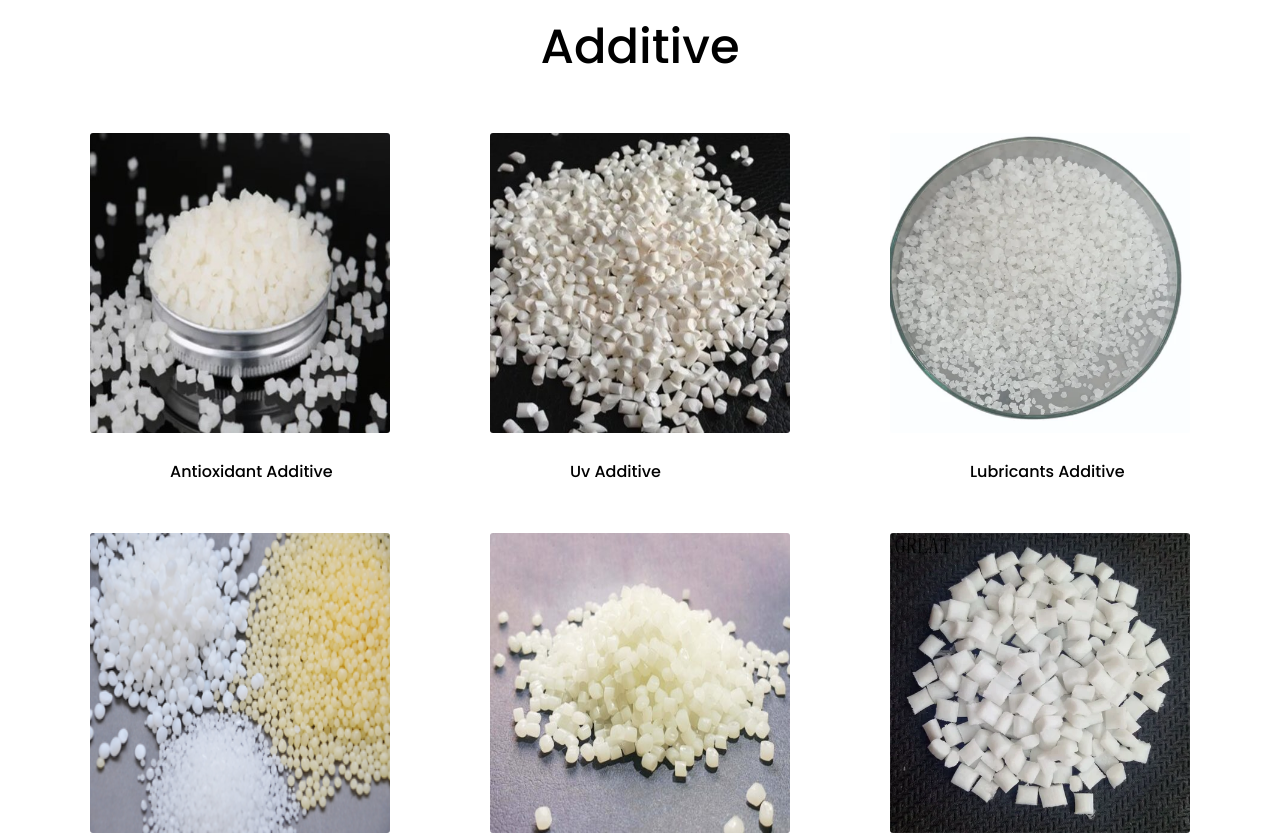
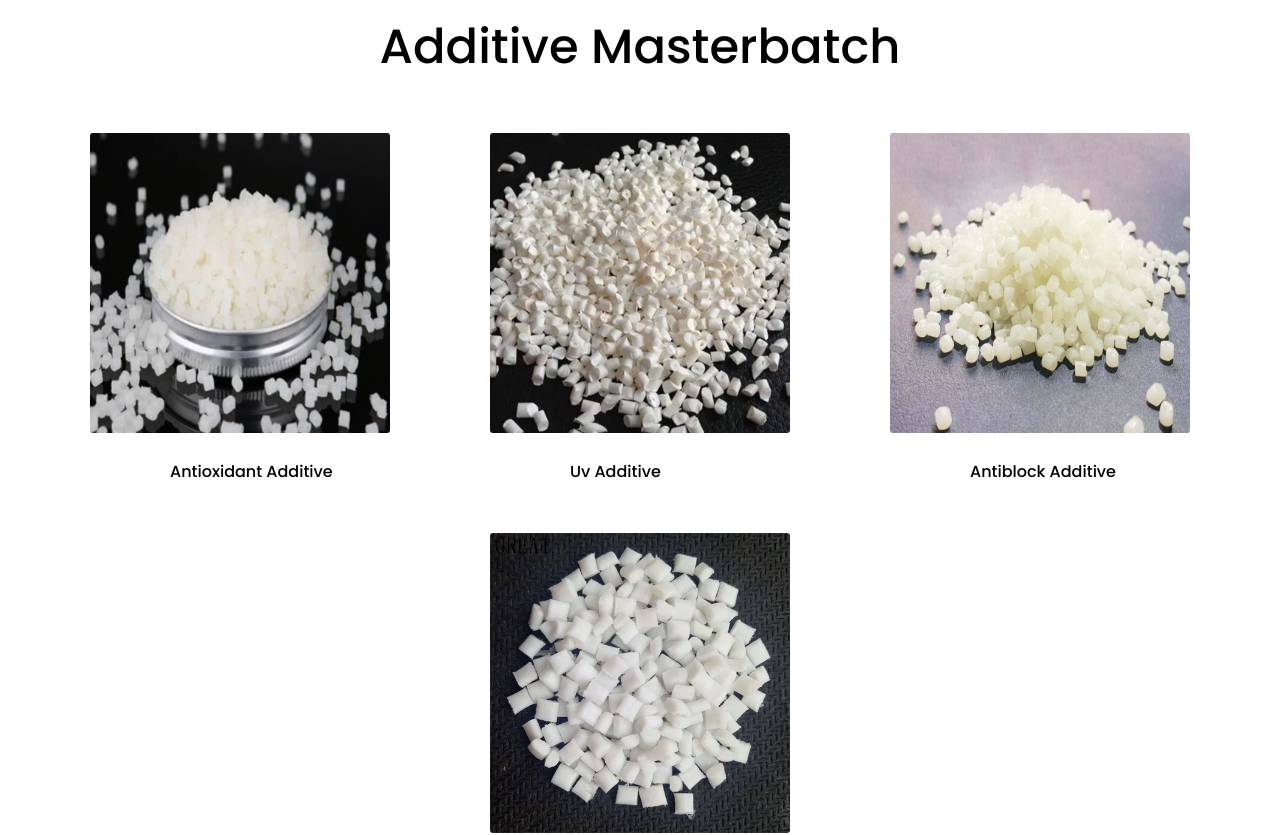
Before and after one commit to akshit-gautam/VisionAdvancedpolymers, a React (Create React App) app: page /products in a window 1280 px wide. Shown: the part 700-1535 px from the top of the page. Built offline with nearby package versions, Linux system fonts and the light colour scheme.

Commit message:
imagesdecrease

```diff
--- a/src/Products/Products.jsx
+++ b/src/Products/Products.jsx
@@ -46,7 +46,7 @@ export const Products = () => {
                 </div>
             </div>
             <div className="additives">
-                additive
+                additive masterbatch
             </div>
             <div className="products">
                 <div className="store">
@@ -61,18 +61,18 @@ export const Products = () => {
                         Uv Additive
                     </div>
                 </div>
-                <div className="store">
+                {/* <div className="store">
                     <img className='c1' src={lubri} alt="color masterbatch" />
                     <div className='name-1'>
                         Lubricants Additive
                     </div>
-                </div>
-                <div className="store">
+                </div> */}
+                {/* <div className="store">
                     <img className='c1' src={wax} alt="color masterbatch" />
                     <div className='name-1'>
                         Waxes Additive
                     </div>
-                </div>
+                </div> */}
                 <div className="store">
                     <img className='c1' src={block} alt="color masterbatch" />
                     <div className='name-1'>
```
